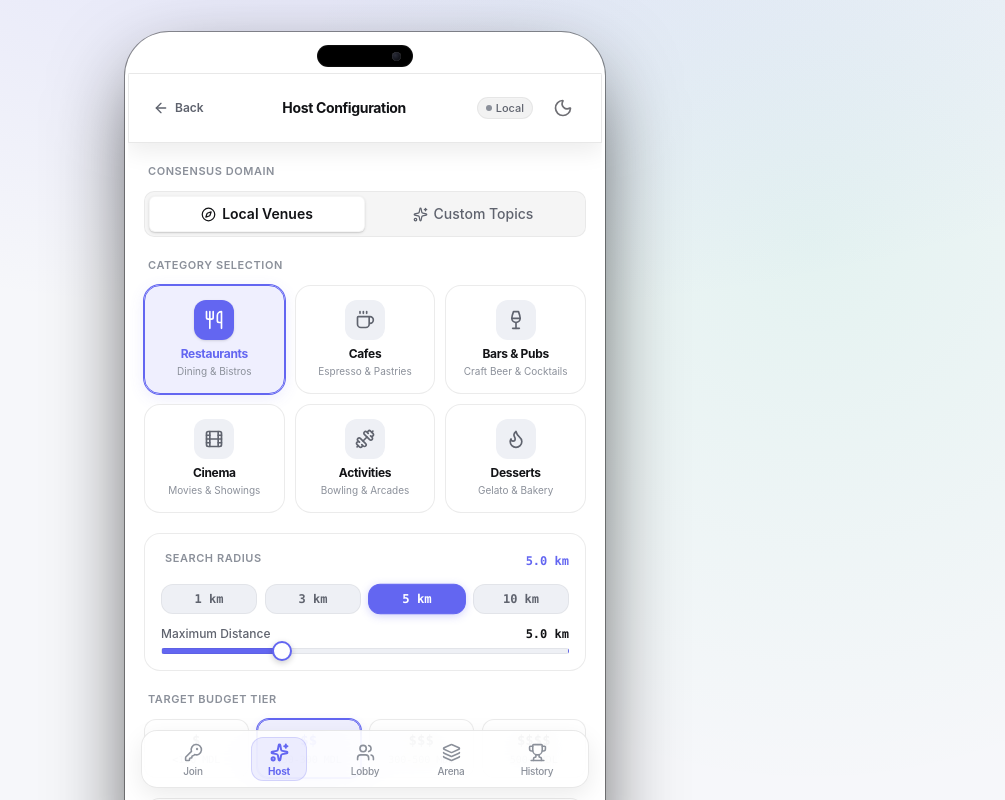
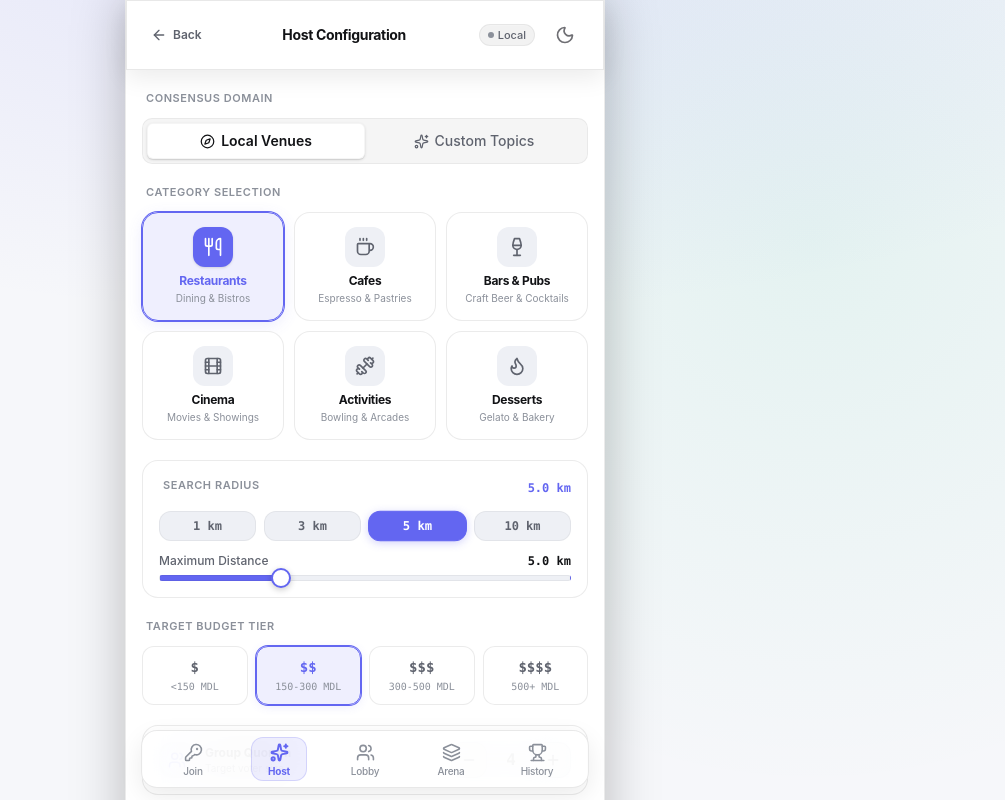
Before and after one commit to bsebb/consensus-engine, a React (Vite) app in the folder client/: page /host in a window 1280 px wide. Shown: the top 800 px of the page, without its empty margins (275-1280 px from the left). Built offline with nearby package versions, Linux system fonts and the light colour scheme; no server answers.

Commit message:
refactor(ui): remove simulated phone frame and keep PWA shell clean and borderless

```diff
--- a/client/src/App.jsx
+++ b/client/src/App.jsx
@@ -22,15 +22,7 @@ function App() {
           </div>
 
           <BrowserRouter>
-            <div className="pwa-viewport-container">
             <div className="pwa-shell">
-                {/* Desktop Mobile Device Chassis Hardware Island */}
-                <div className="device-hardware-island" aria-hidden="true">
-                  <div className="hardware-pill">
-                    <span className="camera-lens" />
-                  </div>
-                </div>
-
               <Routes>
                 <Route path="/" element={<JoinRoom />} />
                 <Route path="/host" element={<HostSettings />} />
@@ -42,7 +34,6 @@ function App() {
               <MobileNav />
               <InstallPrompt />
             </div>
-            </div>
           </BrowserRouter>
         </ToastProvider>
       </SocketProvider>
--- a/client/src/index.css
+++ b/client/src/index.css
@@ -174,16 +174,7 @@
 .dark .bg-mesh-light { opacity: 0; }
 .dark .bg-mesh-dark { opacity: 1; }
 
-/* Mobile PWA Device Shell */
-.pwa-viewport-container {
-  min-height: 100dvh;
-  width: 100%;
-  display: flex;
-  align-items: center;
-  justify-content: center;
-  padding: 0;
-}
-
+/* Mobile PWA Shell */
 .pwa-shell {
   width: 100%;
   max-width: 480px;
@@ -193,60 +184,13 @@
   flex-direction: column;
   position: relative;
   background-color: var(--bg-surface);
-  border-left: 1px solid var(--border-main);
-  border-right: 1px solid var(--border-main);
-  box-shadow: 0 20px 60px rgba(0, 0, 0, 0.15);
 }
 
 @media (min-width: 641px) {
-  .pwa-viewport-container {
-    padding: 2rem 1rem;
-  }
-
   .pwa-shell {
-    border-radius: 44px;
-    border: 3px solid rgba(255, 255, 255, 0.12);
-    box-shadow: 0 32px 85px -15px rgba(0, 0, 0, 0.75), 0 0 0 1px rgba(0, 0, 0, 0.4);
-    min-height: 844px;
-    max-height: 92vh;
-    overflow-y: auto;
-    overflow-x: hidden;
-  }
-
-  .dark .pwa-shell {
-    border-color: rgba(255, 255, 255, 0.14);
-    box-shadow: 0 32px 85px -15px rgba(0, 0, 0, 0.9), 0 0 0 1px rgba(255, 255, 255, 0.06);
-  }
-
-  .device-hardware-island {
-    display: flex;
-    justify-content: center;
-    padding-top: 10px;
-    padding-bottom: 6px;
-    background-color: var(--bg-surface);
-    position: sticky;
-    top: 0;
-    z-index: 50;
-  }
-
-  .hardware-pill {
-    width: 96px;
-    height: 22px;
-    background: #000000;
-    border-radius: 9999px;
-    display: flex;
-    align-items: center;
-    justify-content: flex-end;
-    padding-right: 12px;
-    box-shadow: inset 0 0 2px rgba(255, 255, 255, 0.2);
-  }
-
-  .camera-lens {
-    width: 9px;
-    height: 9px;
-    border-radius: 50%;
-    background: radial-gradient(circle at 35% 35%, #2a2c38 0%, #0d0e14 70%);
-    box-shadow: inset 0 0 1px rgba(255, 255, 255, 0.4);
+    border-left: 1px solid var(--border-main);
+    border-right: 1px solid var(--border-main);
+    box-shadow: 0 0 50px rgba(0, 0, 0, 0.25);
   }
 }
 
@@ -254,12 +198,7 @@
   .pwa-shell {
     border-left: none;
     border-right: none;
-    border-radius: 0;
     box-shadow: none;
-  }
-
-  .device-hardware-island {
-    display: none;
   }
 }
 
```
Lines whose indentation alone changed are shown as unchanged.
